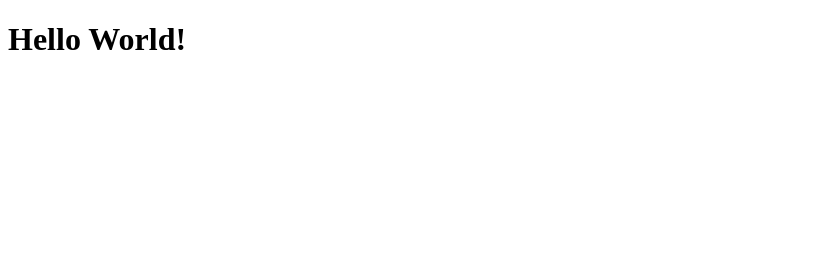
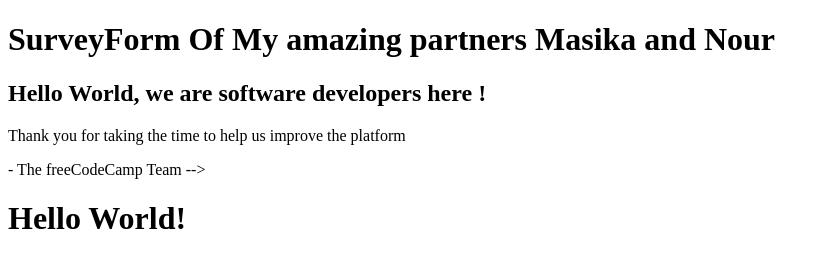
Before and after one commit to nourabdellaoui/SurveyForm, a plain HTML site: page fcc-test-suite-template-master/fcc-test-suite-template-master/index.html in a window 1280 px wide. Shown: the whole page, without its empty margins (0-830 px from the left). Drawn offline with Linux system fonts and the light colour scheme.

Commit message:
Update index.html

```diff
--- a/fcc-test-suite-template-master/fcc-test-suite-template-master/index.html
+++ b/fcc-test-suite-template-master/fcc-test-suite-template-master/index.html
@@ -16,7 +16,39 @@
     For now, the test suite only works in Chrome!
     Please read the README below in the JS Editor before beginning.
     Feel free to delete this message once you have read it.
+    Good luck and Happy Coding!<!DOCTYPE html>
+<html lang="en">
+  <head>
+    <meta charset="UTF-8" />
+    <title>SurveyForm Of My amazing partners Masika and Nour</title>
+
+    <link rel="stylesheet" href="css/style.css" />
+  </head>
+
+  <body>
+
+
+    <!--
+
+    Hello Camper!
+
+    For now, the test suite only works in Chrome!
+    Please read the README below in the JS Editor before beginning.
+    Feel free to delete this message once you have read it.
     Good luck and Happy Coding!
+
+    - The freeCodeCamp Team
+
+    -->
+    <h1>SurveyForm Of My amazing partners Masika and Nour</h1>
+
+    <h2>Hello World, we are software developers here !</h1>
+    <p>Thank you for taking the time to help us improve the platform</p>
+
+    <script src="js/index.js"></script>
+  </body>
+</html>
+
 
     - The freeCodeCamp Team
 
```
